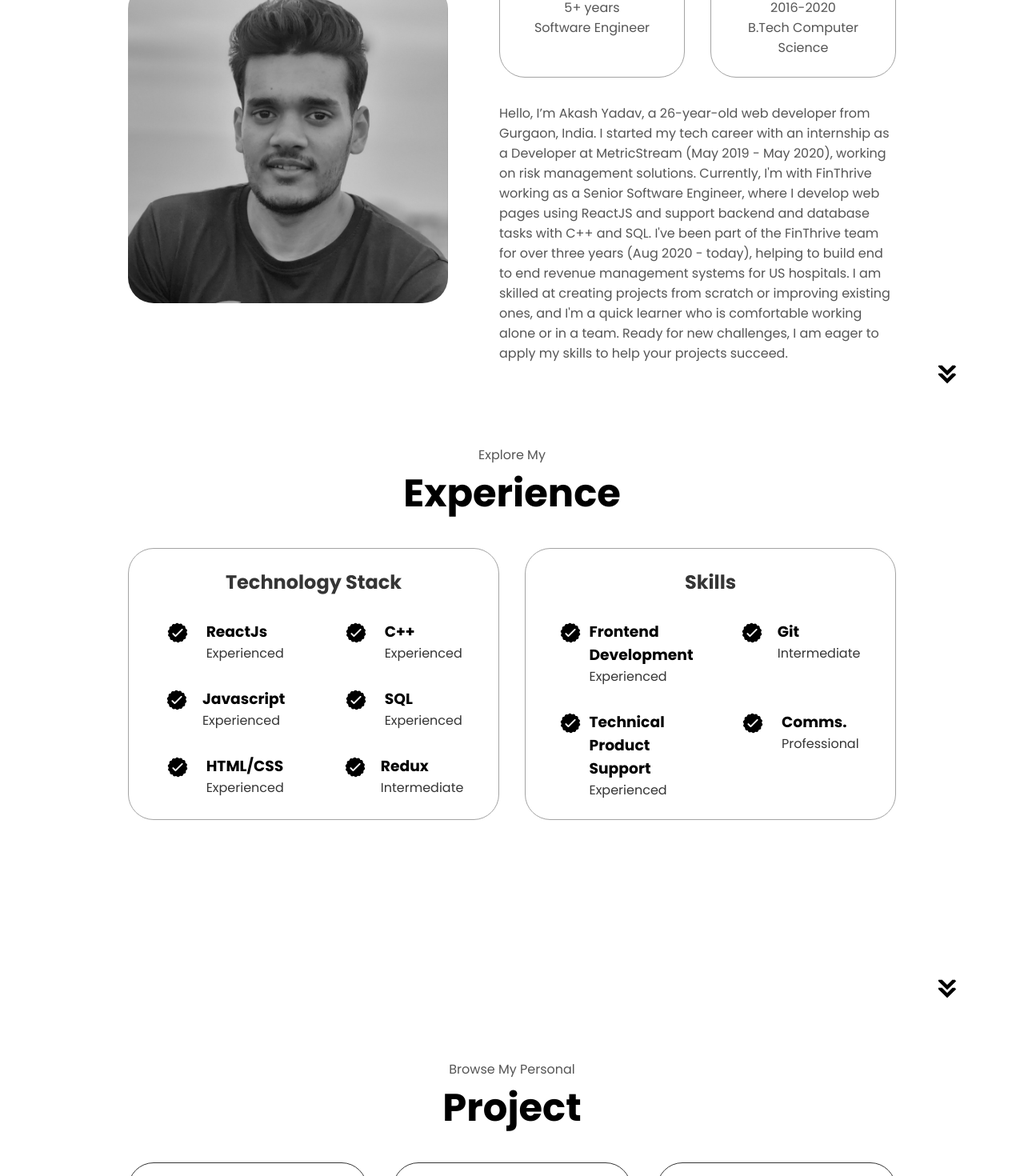
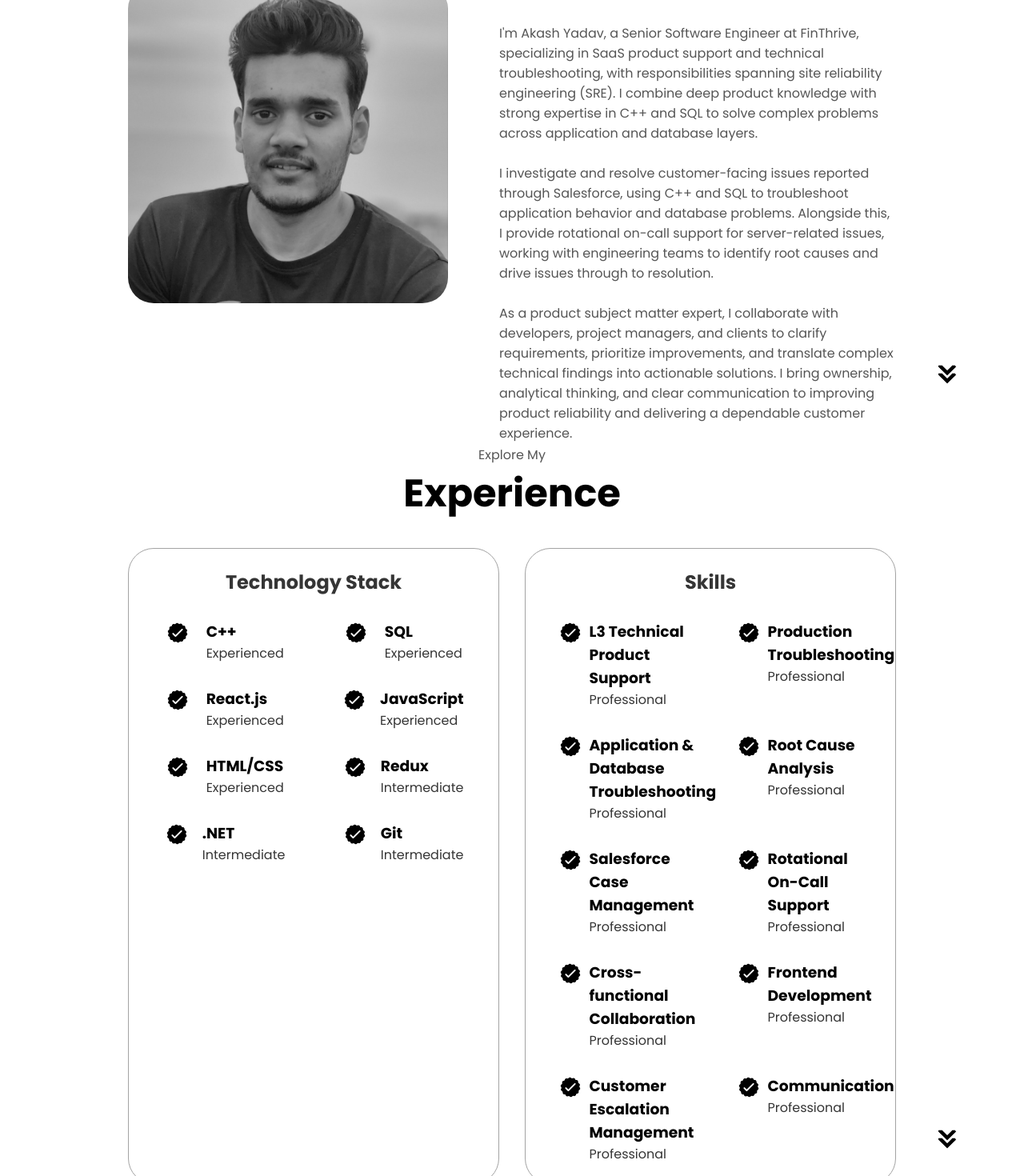
Before and after one commit to akashyv/portfolio, a React (Create React App) app: page / in a window 1280 px wide. Shown: the part 1020-2490 px from the top of the page at 80% size. Built offline with nearby package versions, Linux system fonts and the light colour scheme.

Commit message:
Updates made around resume and descriptions

```diff
--- a/package.json
+++ b/package.json
@@ -10,6 +10,9 @@
     "react-dom": "^18.2.0",
     "react-scripts": "5.0.1",
     "web-vitals": "^2.1.4"
+  },
+  "engines": {
+    "node": "24.x"
   },
   "scripts": {
     "start": "react-scripts start",
--- a/src/pages/About/About.js
+++ b/src/pages/About/About.js
@@ -11,50 +11,57 @@ export default function About() {
     <section id="about" className="about-me-container">
       <p className="header">Get To Know More</p>
       <h1 className="title">About Me</h1>
+
       <div className="about-me-content-container">
         <div className="about-me-pic-container">
           <img
             src={ProfilePicture}
-            alt="Akash Yadav DP"
+            alt="Akash Yadav"
             className="about-me-pic"
           />
         </div>
+
         <div className="about-me-description-container">
           <div className="about-me-highlight-boxes-container">
             <AboutMeBox
               logo={ExperienceBadge}
               header="Experience"
-              highlightOne="5+ years"
-              highlightTwo="Software Engineer"
+              highlightOne="6+ years"
+              highlightTwo="Senior Software Engineer"
             />
             <AboutMeBox
               logo={EducationLogo}
               header="Education"
-              highlightOne="2016-2020"
+              highlightOne="2016–2020"
               highlightTwo="B.Tech Computer Science"
             />
           </div>
+
           <p className="about-me-desc">
-            {/* I'm Akash, a 26-year-old software engineer from Gurgaon, India. With
-            4 years of experience (3 years of full-time job and 1 year of
-            internship), I love building awesome software. My B.Tech in Computer
-            Science set me up with the skills, and I'm pumped to tackle new
-            challenges and make a real impact on projects. */}
-            Hello, I’m Akash Yadav, a 26-year-old web developer from Gurgaon,
-            India. I started my tech career with an internship as a Developer at
-            MetricStream (May 2019 - May 2020), working on risk management
-            solutions. Currently, I'm with FinThrive working as a Senior
-            Software Engineer, where I develop web pages using ReactJS and
-            support backend and database tasks with C++ and SQL. I've been part
-            of the FinThrive team for over three years (Aug 2020 - today),
-            helping to build end to end revenue management systems for US
-            hospitals. I am skilled at creating projects from scratch or
-            improving existing ones, and I'm a quick learner who is comfortable
-            working alone or in a team. Ready for new challenges, I am eager to
-            apply my skills to help your projects succeed.
+            I'm Akash Yadav, a Senior Software Engineer at FinThrive,
+            specializing in SaaS product support and technical troubleshooting,
+            with responsibilities spanning site reliability engineering (SRE). I
+            combine deep product knowledge with strong expertise in C++ and SQL
+            to solve complex problems across application and database layers.
+            <br />
+            <br />
+            I investigate and resolve customer-facing issues reported through
+            Salesforce, using C++ and SQL to troubleshoot application behavior
+            and database problems. Alongside this, I provide rotational on-call
+            support for server-related issues, working with engineering teams to
+            identify root causes and drive issues through to resolution.
+            <br />
+            <br />
+            As a product subject matter expert, I collaborate with developers,
+            project managers, and clients to clarify requirements, prioritize
+            improvements, and translate complex technical findings into
+            actionable solutions. I bring ownership, analytical thinking, and
+            clear communication to improving product reliability and delivering
+            a dependable customer experience.
           </p>
         </div>
       </div>
+
       <a href="#experience">
         <img src={Arrow} alt="Arrow Icon" className="icon arrow" />
       </a>
--- a/src/pages/Experience/Experience.js
+++ b/src/pages/Experience/Experience.js
@@ -8,37 +8,76 @@ export default function Experience() {
     <section id="experience" className="experience-container">
       <p className="header">Explore My</p>
       <h1 className="title">Experience</h1>
+
       <div className="experience-skills-container">
         <div className="experience-tech-skills">
           <h2 className="experience-sub-title">Technology Stack</h2>
+
           <div className="skill-container">
-            <TechAndSkills name="ReactJs" level="Experienced" />
             <TechAndSkills name="C++" level="Experienced" />
+            <TechAndSkills name="SQL" level="Experienced" />
           </div>
           <div className="skill-container">
-            <TechAndSkills name="Javascript" level="Experienced" />
-            <TechAndSkills name="SQL" level="Experienced" />
+            <TechAndSkills name="React.js" level="Experienced" />
+            <TechAndSkills name="JavaScript" level="Experienced" />
           </div>
           <div className="skill-container">
             <TechAndSkills name="HTML/CSS" level="Experienced" />
             <TechAndSkills name="Redux" level="Intermediate" />
           </div>
+          <div className="skill-container">
+            <TechAndSkills name=".NET" level="Intermediate" />
+            <TechAndSkills name="Git" level="Intermediate" />
+          </div>
         </div>
+
         <div className="experience-tech-skills">
           <h2 className="experience-sub-title">Skills</h2>
+
           <div className="skill-container">
-            <TechAndSkills name="Frontend Development" level="Experienced" />
-            <TechAndSkills name="Git" level="Intermediate" />
+            <TechAndSkills
+              name="L3 Technical Product Support"
+              level="Professional"
+            />
+            <TechAndSkills
+              name="Production Troubleshooting"
+              level="Professional"
+            />
           </div>
           <div className="skill-container">
             <TechAndSkills
-              name="Technical Product Support"
-              level="Experienced"
+              name="Application & Database Troubleshooting"
+              level="Professional"
             />
-            <TechAndSkills name="Comms." level="Professional" />
+            <TechAndSkills name="Root Cause Analysis" level="Professional" />
+          </div>
+          <div className="skill-container">
+            <TechAndSkills
+              name="Salesforce Case Management"
+              level="Professional"
+            />
+            <TechAndSkills
+              name="Rotational On-Call Support"
+              level="Professional"
+            />
+          </div>
+          <div className="skill-container">
+            <TechAndSkills
+              name="Cross-functional Collaboration"
+              level="Professional"
+            />
+            <TechAndSkills name="Frontend Development" level="Professional" />
+          </div>
+          <div className="skill-container">
+            <TechAndSkills
+              name="Customer Escalation Management"
+              level="Professional"
+            />
+            <TechAndSkills name="Communication" level="Professional" />
           </div>
         </div>
       </div>
+
       <a href="#projects">
         <img src={Arrow} alt="Arrow Icon" className="icon arrow" />
       </a>
--- a/src/pages/Home/Home.css
+++ b/src/pages/Home/Home.css
@@ -54,7 +54,9 @@
   font-weight: 600;
   transition: all 300ms ease;
   padding: 1rem;
-  width: 8rem;
+  width: auto;
+  min-width: 8rem;
+  white-space: nowrap;
   border-radius: 2rem;
   border: rgb(53, 53, 53) 0.1rem solid;
 }
--- a/src/pages/Home/Home.js
+++ b/src/pages/Home/Home.js
@@ -27,11 +27,11 @@ export default function Home() {
       <div className="home-intro-container">
         <p className="home-intro-p1">Hello, I'm</p>
         <h1 className="home-intro-title">Akash Yadav</h1>
-        <p className="home-intro-p2">Senior Software Engineer</p>
+        <p className="home-intro-p2">Senior Technical Support Engineer - L3</p>
         <div className="home-btn-container">
           <div>
             <button className="down-resume-btn" onClick={handleDownload}>
-              Download CV
+              Download Resume
             </button>
           </div>
           <div>
```
Also changed, not shown: 2 other files (tests, documents, lock files or other folders).
